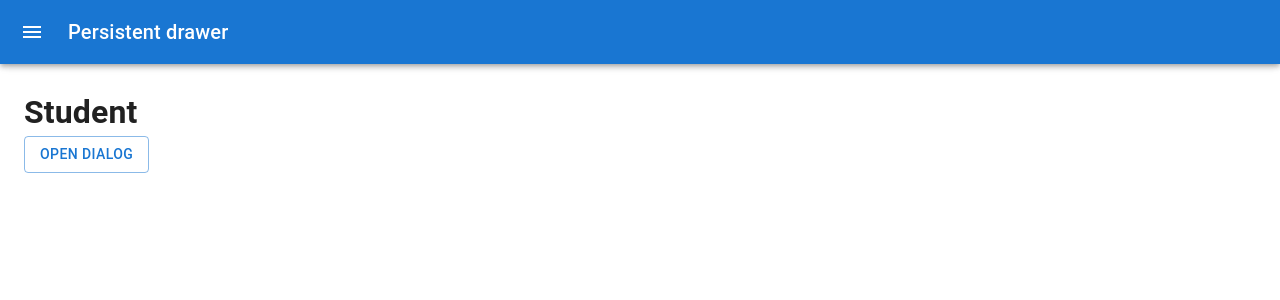
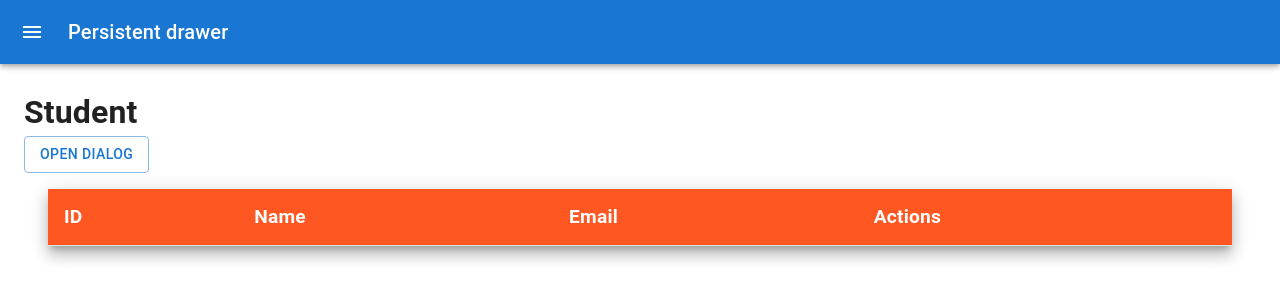
Before and after one commit to mansinghbhagaur/frontendpanelproject, a React (Vite) app: page /student in a window 1280 px wide. Shown: the top 300 px of the page. Built offline with nearby package versions, Linux system fonts and the light colour scheme.

Commit message:
functionality add create or edit isme ak bug hai bo apko fix karna hai id undefined aa rahi hai ye apke liye task hai chota sa bug hai syntax ka okay find it

```diff
--- /dev/null
+++ b/src/components/table/ReusableTable.jsx
@@ -0,0 +1,139 @@
+import {
+      TableContainer,
+      Table,
+      TableHead,
+      TableRow,
+      TableCell,
+      TableBody,
+      Paper,
+      Container,
+      IconButton,
+} from "@mui/material";
+
+export const ReusabeTable = ({
+      columns = [],
+      rows = [],
+      actions = [],
+      width = "lg",
+      headerStyle = {},
+      bodyStyle = {},
+      dynamicHeaderStyle = false,
+      dynamicBodyStyle = false,
+}) => {
+      // Dynamic styles for header
+      const dynamicHeader = dynamicHeaderStyle
+            ? {
+                  backgroundColor: '#ff5722',  // Dynamic header background
+                  color: '#fff',                // White text
+                  fontSize: '1.2rem',           // Larger font size for header
+                  fontWeight: 'bold',           // Bold font
+                  padding: '16px',              // Padding inside cells
+            }
+            : {
+                  backgroundColor: '#1976d2',  // Default header background
+                  color: '#fff',                // White text
+                  fontSize: '1rem',             // Default font size for header
+                  fontWeight: 'bold',           // Bold font
+                  padding: '10px',              // Default padding
+            };
+
+      // Dynamic styles for body
+      const dynamicBody = dynamicBodyStyle
+            ? {
+                  backgroundColor: '#f5f5f5',  // Dynamic background for body
+                  fontSize: '1rem',             // Font size for body
+                  color: '#333',                // Text color
+                  "& tr:nth-of-type(odd)": {
+                        backgroundColor: "#e0e0e0",  // Alternating row colors
+                  },
+            }
+            : {
+                  backgroundColor: '#fafafa',  // Default body background
+                  fontSize: '1rem',             // Default font size for body
+                  color: '#333',                // Default text color
+                  "& tr:nth-of-type(odd)": {
+                        backgroundColor: "#f5f5f5",  // Default alternating row color
+                  },
+            };
+
+      return (
+            <Container maxWidth={width}>
+                  <Paper elevation={10} sx={{ mt: 2 }}>
+                        <TableContainer sx={{ maxHeight: 440, width: "100%" }}>
+                              <Table size="small">
+                                    {/* Table Header with dynamic style */}
+                                    <TableHead
+                                          sx={{
+                                                ...dynamicHeader,  // Apply dynamic header styles
+                                                ...headerStyle,    // Merge with any custom styles passed from props
+                                          }}
+                                    >
+                                          <TableRow>
+                                                {columns?.map((column) => (
+                                                      <TableCell
+                                                            key={column.field}
+                                                            sx={{
+                                                                  ...dynamicHeader,  // Apply header cell styles
+                                                                  ...headerStyle,    // Allow overriding via props
+                                                            }}
+                                                      >
+                                                            {column.headerName}
+                                                      </TableCell>
+                                                ))}
+                                                {actions.length > 0 && (
+                                                      <TableCell
+                                                            align="left"
+                                                            sx={{
+                                                                  ...dynamicHeader,  // Apply actions column styles
+                                                                  ...headerStyle,    // Allow overriding via props
+                                                            }}
+                                                      >
+                                                            Actions
+                                                      </TableCell>
+                                                )}
+                                          </TableRow>
+                                    </TableHead>
+
+                                    {/* Table Body with dynamic style */}
+                                    <TableBody
+                                          sx={{
+                                                ...dynamicBody,  // Apply dynamic body styles
+                                                ...bodyStyle,    // Allow custom body styles to override
+                                          }}
+                                    >
+                                          {rows?.map((row, index) => (
+                                                <TableRow key={row.id || index}>
+                                                      {columns?.map((column, index) => (
+                                                            <TableCell
+                                                                  key={column.field || index}
+                                                                  sx={{
+                                                                        ...dynamicBody,  // Apply cell styles for body
+                                                                        ...bodyStyle,    // Allow custom body styles to override
+                                                                        fontSize: '1rem', // Default font size for cells
+                                                                        color: '#333',    // Default text color
+                                                                  }}
+                                                            >
+                                                                  {row[column.field]}
+                                                            </TableCell>
+                                                      ))}
+                                                      {actions.length > 0 && (
+                                                            <TableCell align="left">
+                                                                  {actions?.map((action, index) => (
+                                                                        <IconButton
+                                                                              key={index}
+                                                                              onClick={() => action.onClick(row)}
+                                                                        >
+                                                                              {action.icon}
+                                                                        </IconButton>
+                                                                  ))}
+                                                            </TableCell>
+                                                      )}
+                                                </TableRow>
+                                          ))}
+                                    </TableBody>
+                              </Table>
+                        </TableContainer>
+                  </Paper>
+            </Container>
+      );
+};
--- /dev/null
+++ b/src/hooks/useLocalStorageHook.js
@@ -0,0 +1,15 @@
+import { useEffect, useReducer } from "react";
+
+export const useLocalStorageHook = (key, reducer, initialState) => {
+  const initilizer = () => {
+    const storedValue = localStorage.getItem(key);
+    return storedValue ? JSON.parse(storedValue) : initialState;
+  };
+  const [state, dispatch] = useReducer(reducer, initialState, initilizer);
+
+  useEffect(() => {
+    localStorage.setItem(key, JSON.stringify(state));
+  }, [key, state]);
+
+  return [state, dispatch];
+};
--- a/src/pages/Student.jsx
+++ b/src/pages/Student.jsx
@@ -2,10 +2,15 @@ import React, { useState } from 'react'
 import BasicDialogBox from '../components/BasicDialogBox'
 import { Button } from '@mui/material';
 import StudentForm from '../components/form/StudentForm';
+import { ReusabeTable } from '../components/table/ReusableTable';
+import { useLocalStorageHook } from '../hooks/useLocalStorageHook';
+import { studentReducer } from '../reducer/studentReducer';
+import { Edit } from '@mui/icons-material';
 
 const Student = () => {
       const [open, setOpen] = React.useState(false);
-      const [selectedRow, setSelectedRow] = useState(null);
+      const [selectedRow, setSelectedRow] = useState('');
+      const [state, dispatch] = useLocalStorageHook('students', studentReducer, []);
 
       const handleClickOpen = () => {
             setOpen(true);
@@ -14,16 +19,31 @@ const Student = () => {
             setOpen(false);
       };
 
+      const column = [
+            { field: 'id', headerName: 'ID' },
+            { field: 'name', headerName: 'Name' },
+            { field: 'email', headerName: 'Email' },
+      ]
+
+      const actions = [
+            {
+                  icon: <Edit />,
+                  onClick: (row) => { setSelectedRow(row), setOpen(true) },
+            }
+      ]
+
       return (
             <div>
                   <h1>Student</h1>
-                  <Button variant="outlined" onClick={handleClickOpen}>
+                  <Button variant="outlined" onClick={() => { handleClickOpen(), setSelectedRow('') }}>
                         Open dialog
                   </Button>
 
                   <BasicDialogBox handleClose={handleClose} width="sm" open={open} formId="student" title={selectedRow ? 'Update Student Form' : 'Create Student Form'} selectedRow={selectedRow}>
-                        <StudentForm formId="student" setOpen={setOpen} />
+                        <StudentForm formId="student" setOpen={setOpen} initialValue={selectedRow} dispatch={dispatch} />
                   </BasicDialogBox>
+
+                  <ReusabeTable width='xl' columns={column} rows={state} actions={actions} dynamicHeaderStyle={true} />
             </div>
       )
 }
--- /dev/null
+++ b/src/reducer/studentReducer.jsx
@@ -0,0 +1,9 @@
+export const studentReducer = (state, action) => {
+      switch (action.type) {
+            case 'ADD_STUDENT': return [...state, { id: Date.now(), ...action.payload }];
+            case 'EDIT_STUDENT': return state.map((item) => {
+                  action.payload.id === item.id ? { ...item, ...action.payload } : item
+            })
+            default: return state;
+      }
+}
```
Also changed, not shown: src/components/form/StudentForm.jsx (+14 -6 lines).
